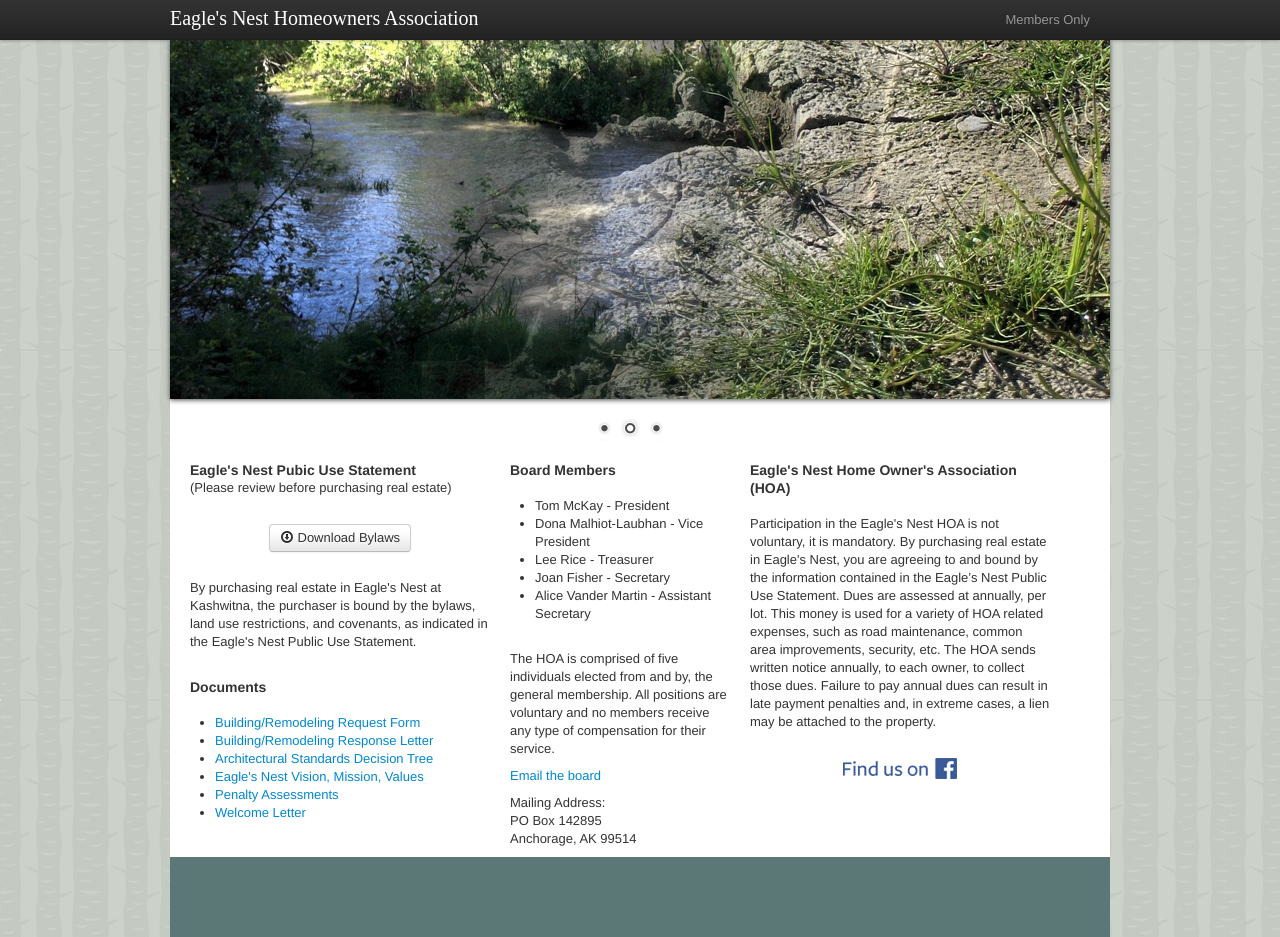
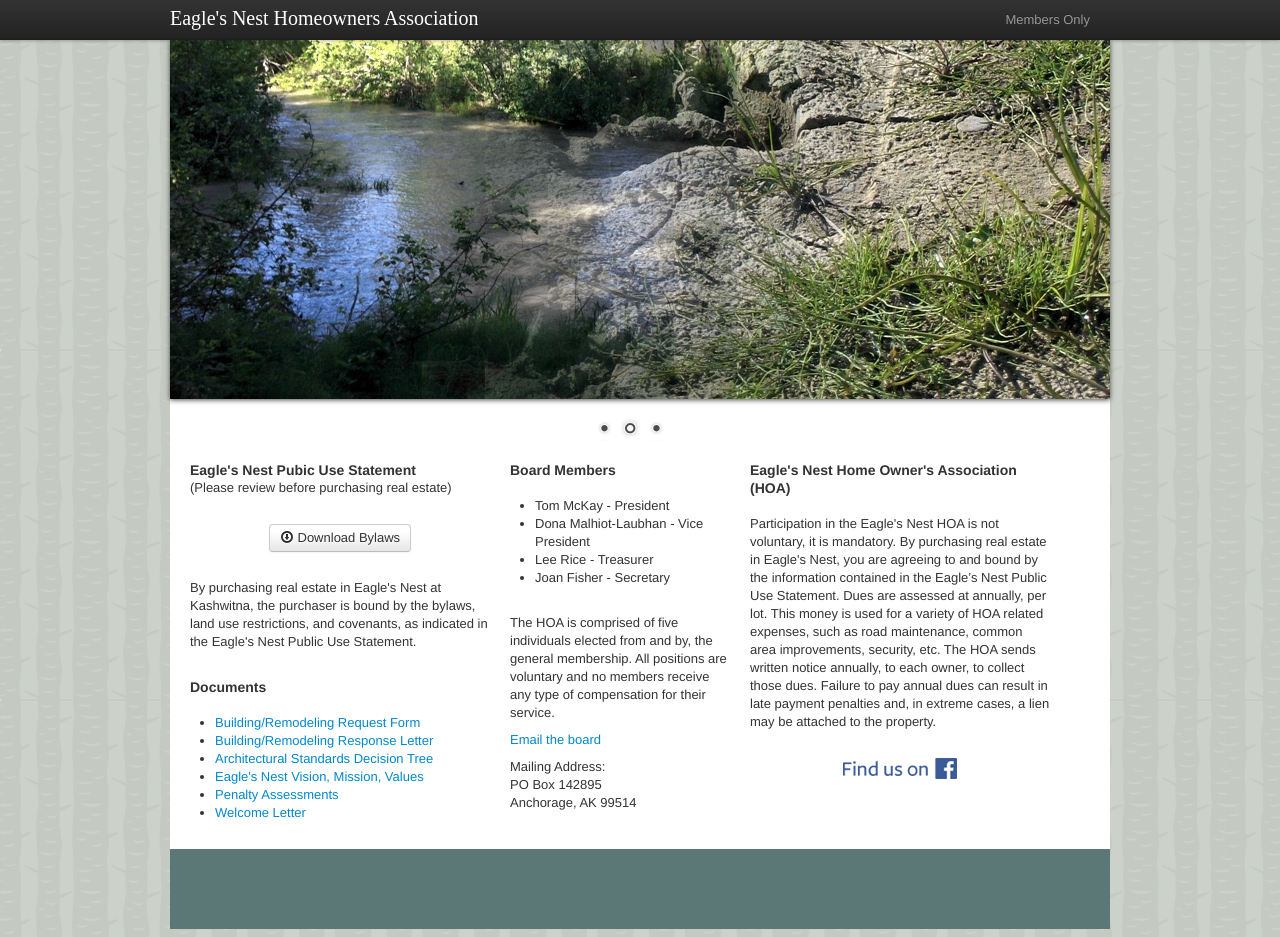
Before and after one commit to thesurlydev/eaglesnest-hoa.net, a Jekyll site: the page built from index.markdown, in a window 1280 px wide and 937 px high. Built offline with Jekyll 4.4.1, drawn with Linux system fonts in a browser that asks for light colours; some web fonts are replaced.

Commit message:
removed Alice

```diff
--- a/index.markdown
+++ b/index.markdown
@@ -34,7 +34,6 @@ title: Eagle's Nest Homeowners Association
                     <li>Dona Malhiot-Laubhan - Vice President</li>
                     <li>Lee Rice - Treasurer</li>
                     <li>Joan Fisher - Secretary</li>
-                    <li>Alice Vander Martin - Assistant Secretary</li>
                 </ul>
                 <br>
                 <p>The HOA is comprised of five individuals elected from and by, the general membership. All positions are voluntary and no members receive any type of compensation for their service.</p>
```
